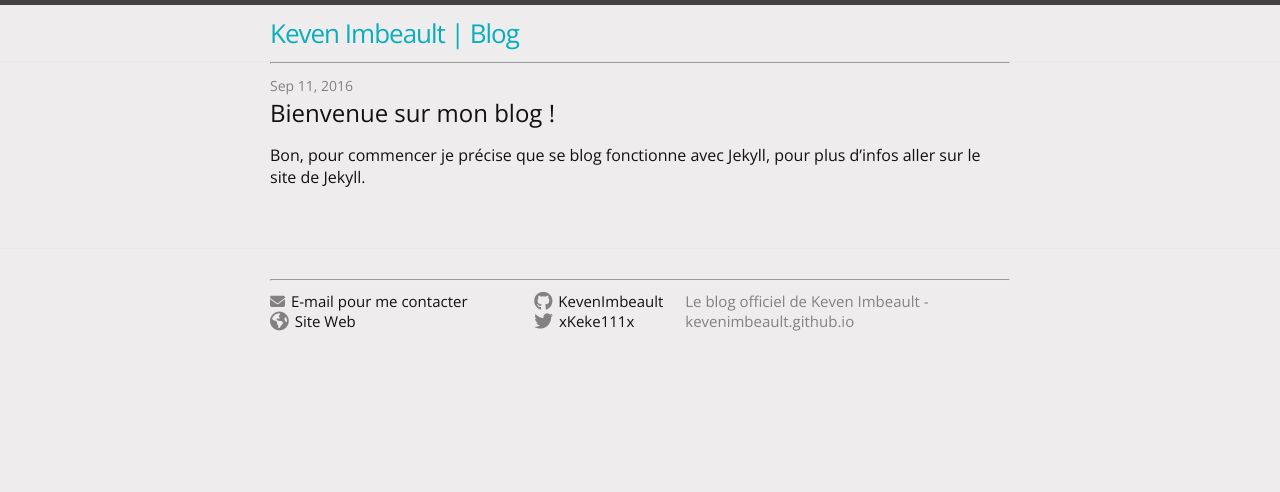
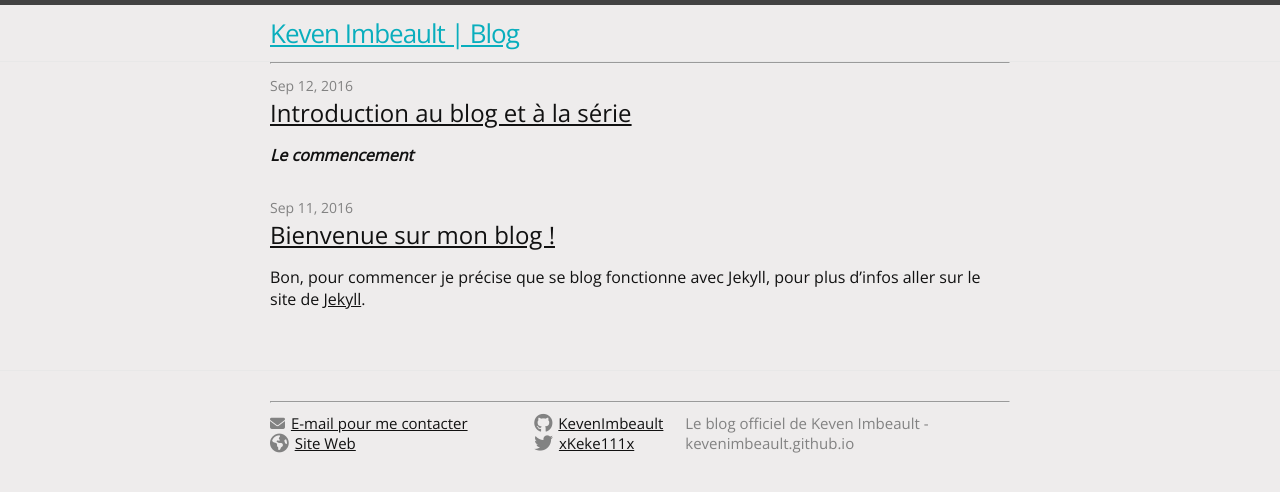
Before and after one commit to KevenImbeault/Blog, a Jekyll site: the page built from index.html, in a window 1280 px wide. Shown: the top 492 px of the page. Built offline with Jekyll 4.4.1, drawn with Linux system fonts in a browser that asks for light colours; nearby versions of some CDN libraries; some of the changed lines change nothing that is shown.

Commit message:
Modification du code css et ajout d'un article

```diff
--- a/_includes/footer.html
+++ b/_includes/footer.html
@@ -39,4 +39,15 @@
 
   </div>
 
+
+  <script>
+  (function(i,s,o,g,r,a,m){i['GoogleAnalyticsObject']=r;i[r]=i[r]||function(){
+  (i[r].q=i[r].q||[]).push(arguments)},i[r].l=1*new Date();a=s.createElement(o),
+  m=s.getElementsByTagName(o)[0];a.async=1;a.src=g;m.parentNode.insertBefore(a,m)
+  })(window,document,'script','https://www.google-analytics.com/analytics.js','ga');
+
+  ga('create', 'UA-73696873-2', 'auto');
+  ga('send', 'pageview');
+
+  </script>
 </footer>
--- a/_includes/head.html
+++ b/_includes/head.html
@@ -1,4 +1,16 @@
 <head>
+  <!-- Google Analytics -->
+  <script>
+  (function(i,s,o,g,r,a,m){i['GoogleAnalyticsObject']=r;i[r]=i[r]||function(){
+  (i[r].q=i[r].q||[]).push(arguments)},i[r].l=1*new Date();a=s.createElement(o),
+  m=s.getElementsByTagName(o)[0];a.async=1;a.src=g;m.parentNode.insertBefore(a,m)
+  })(window,document,'script','https://www.google-analytics.com/analytics.js','ga');
+
+  ga('create', 'UA-73696873-2', 'auto');
+  ga('send', 'pageview');
+
+  </script>
+
   <meta charset="utf-8">
   <meta http-equiv="X-UA-Compatible" content="IE=edge">
   <meta name="viewport" content="width=device-width, initial-scale=1">
--- /dev/null
+++ b/_posts/2016-09-12-introduction.markdown
@@ -0,0 +1,29 @@
+---
+layout: post
+title: Introduction au blog et à la série <let's code />
+date: 2016-09-12
+---
+**_Le commencement_**
+
+Bonjour tout le monde !
+
+Au cas que vous avez trouvés ce blog directement sur Google ou que vous n'avez pas lus la section me décrivant sur mon site ([KevenImbeault.github.io][monSite]). Je m'appelle Keven Imbeault et je suis un étudiant du Collège d'Alma en Tremplin DEC - Sciences pour commencer ma formation en Technique de l'informatique l'an prochain.
+
+*Pourquoi avoir ce blog ?*
+Comme j'ai dit dans le premier post, je voulais un endroit où parler de la technologie que je puisse faire évoluer avec mon site web (Les couleurs, police, etc...). J'ai donc opté pour un blog Jekyll héberger sur Github grâce à leur système Github Pages.
+
+Également, ce blog me servira à améliorer mon français. Donc, si vous voyez une ou des fautes d'orthographe, vous pouvez me l'indiquer via [Twitter][monTwitter] ou [Facebook][monFacebook].
+
+*La série <let's code />*
+Je vais commencer une série d'article où, à chaque dimanche, je parlerai de ce que j'ai fait durant la semaine en relation à la programmation. Je parlerai donc des avancements sur divers projets, cours que je suis et problèmes auxquels j'ai fait face avec leurs solutions (et peut-être des extraits de code parfois). Vous pourrez la retrouver grâce au titre qui suivra le format «<let's code /> Semaine - X» (où X sera le numéro de la semaine)
+
+Cet série servira à documenter ce que j'aurai fait avant ma technique (et donc dans la prochaine année environ) pour avoir une manière de voir ma progression et peut-être pour montrer à mes professeur les connaissances que j'ai déjà acquis par moi-même (même si je ne crois pas que cela changerais les cours/travaux que je devrai faire étant donné que j'apprend la programmation web front-end, ce qui veut dire principalement le HTML, CSS et JavaScript, alors que la Technique de l'informatique est centré sur les jeux vidéos, et donc le c++/c#)
+
+Bon, avec ceci d'expliquer je vous dit à la fin de semaine prochaine (Dimanche probablement) pour le premier article !
+
+*P.S. Ces articles seront également disponible sur Medium avec un délai de 1 semaine par rapport à ce blog. Pour ce qui est des autres articles ils seront parfois exclusif à ce blog ou sinon ils suivront la même règle que pour <let's code />, soit un délai de 1 semaine entre la publication ici et celle sur Medium.*
+
+
+[monSite]: https://kevenimbeault.github.io/
+[monTwitter]: https://twitter.com/xKeke111x
+[monFacebook]: https://www.facebook.com/KevenImbeault
--- a/_sass/_base.scss
+++ b/_sass/_base.scss
@@ -92,7 +92,7 @@ h1, h2, h3, h4, h5, h6 {
  */
 a {
     color: $text-color;
-    text-decoration: none;
+    text-decoration:underline;
 
     &:visited {
         color: darken($brand-color, 7%);
```
